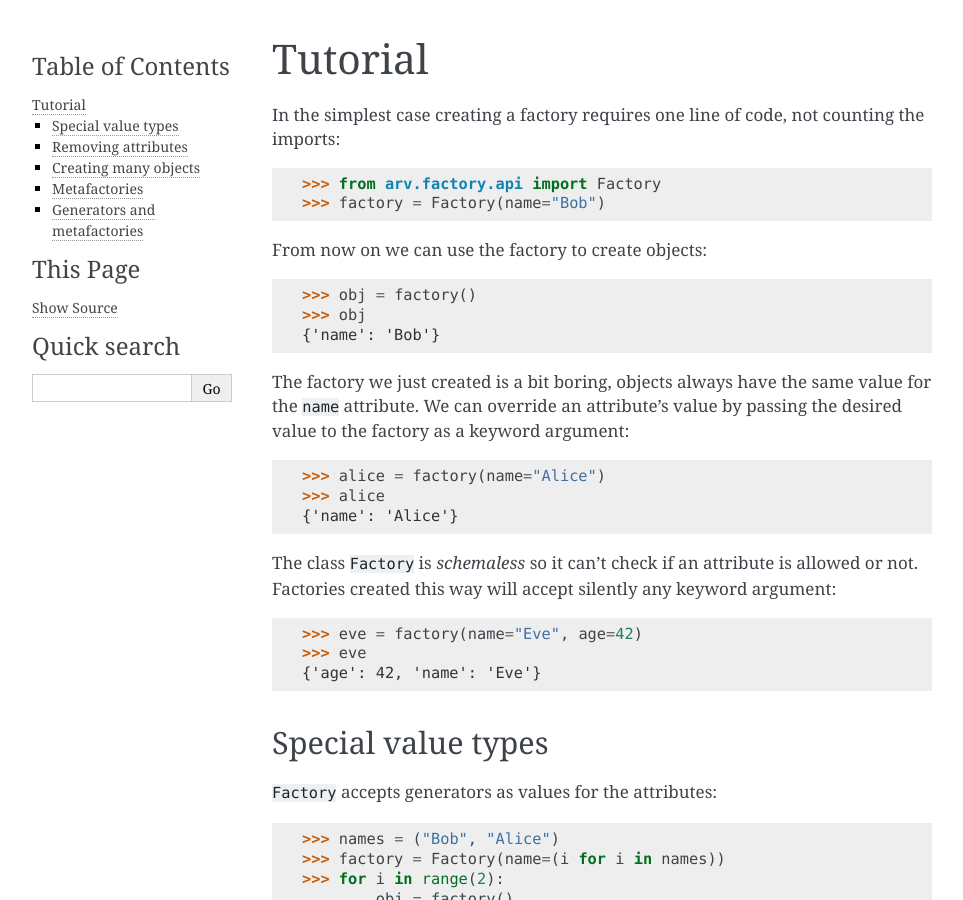
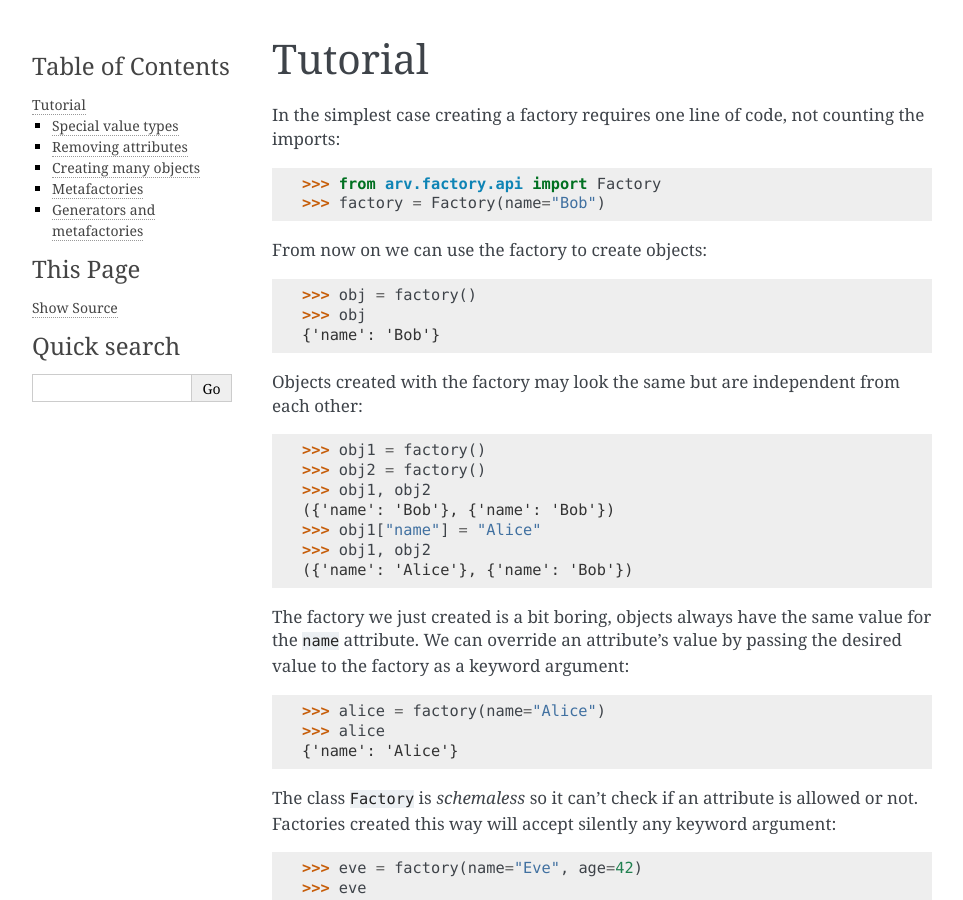
Before and after one commit to patxoca/arv.factory, a Sphinx documentation site: the page built from docs/source/tutorial.rst, in a window 1280 px wide and 900 px high. Shown: the whole window, without its empty margins (148-1111 px from the left). Built offline with Sphinx 7.4.7, drawn with Linux system fonts in a browser that asks for light colours.

Commit message:
Add example to the tutorial.

```diff
--- a/docs/source/tutorial.rst
+++ b/docs/source/tutorial.rst
@@ -19,6 +19,19 @@ From now on we can use the factory to create objects:
    >>> obj = factory()
    >>> obj
    {'name': 'Bob'}
+
+Objects created with the factory may look the same but are independent
+from each other:
+
+.. doctest::
+
+   >>> obj1 = factory()
+   >>> obj2 = factory()
+   >>> obj1, obj2
+   ({'name': 'Bob'}, {'name': 'Bob'})
+   >>> obj1["name"] = "Alice"
+   >>> obj1, obj2
+   ({'name': 'Alice'}, {'name': 'Bob'})
 
 The factory we just created is a bit boring, objects always have the
 same value for the ``name`` attribute. We can override an attribute's
```
